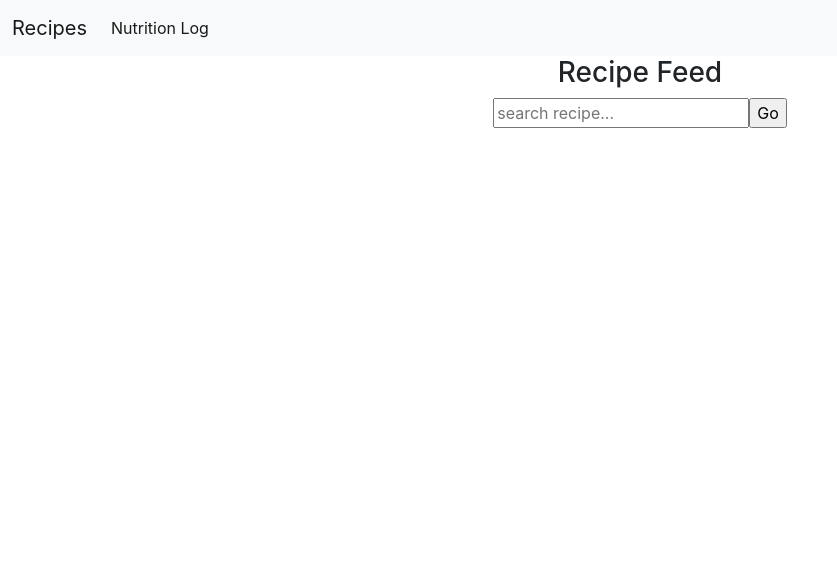
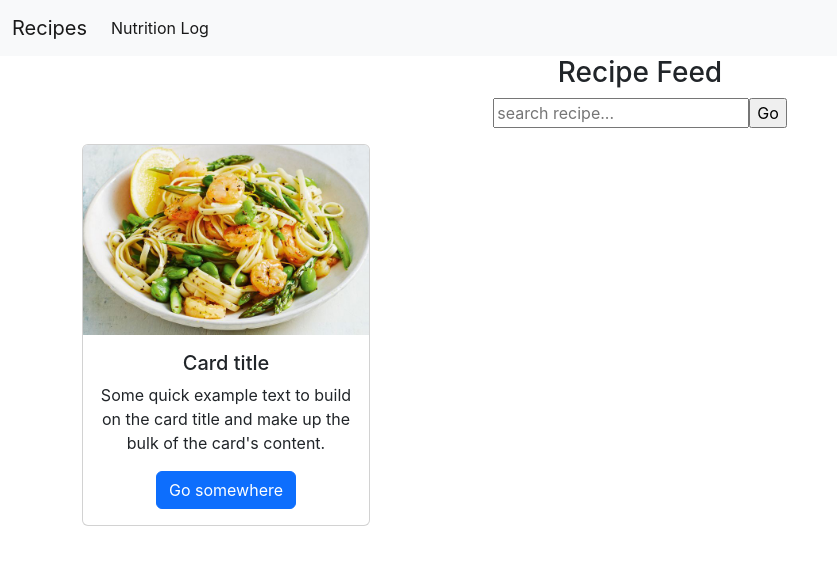
Before and after one commit to rinornor/nutrition-log, a React (Create React App) app: page / in a window 1280 px wide. Shown: the top 564 px of the page, without its empty margins (0-837 px from the left). Built offline with nearby package versions, Linux system fonts and the light colour scheme.

Commit message:
Created the Context Provider

```diff
--- /dev/null
+++ b/src/RecipeProvider.js
@@ -0,0 +1,17 @@
+import React, { createContext, useState } from "react";
+
+
+const RecipeContext = createContext();
+
+// Ne vend te setRecipe me vone i implementojme funksionet permes setRecipe dhe i dergojme ne komponentat qe na duhen sepse eshte praktike e keqe me e ekspozu funksionin e useState
+
+function RecipeProvider({children}) {
+    const [recipe, setRecipe] = useState();
+  return (
+    <RecipeContext.Provider value={{recipe, setRecipe}}  >
+        {children}
+    </RecipeContext.Provider>
+  )
+}
+
+export default RecipeProvider
--- /dev/null
+++ b/src/components/Recipe.js
@@ -0,0 +1,18 @@
+import React from 'react'
+import image from '../img/garlic-chilli-prawn-pasta-181440-1.jpg'
+
+function Recipe() {
+  return (
+    <div className="card" style={{'width': '18rem', 'marginTop': '1rem'}}>
+          <img src={image} className="card-img-top" alt="..." />
+          <div className="card-body">
+            <h5 className="card-title">Card title</h5>
+            <p className="card-text">Some quick example text to build on the card title and make up the bulk of the card's content.</p>
+            <a href="#" className="btn btn-primary">Go somewhere</a>
+        </div>
+
+        </div>
+  )
+}
+
+export default Recipe
--- a/src/index.js
+++ b/src/index.js
@@ -2,12 +2,19 @@ import React from 'react';
 import ReactDOM from 'react-dom/client';
 import './index.css';
 import App from './App';
+import RecipeProvider from './RecipeProvider';
+
+
+
 
 
 const root = ReactDOM.createRoot(document.getElementById('root'));
 root.render(
+
   <React.StrictMode>
-    <App />
+    <RecipeProvider>
+      <App />
+    </RecipeProvider>
   </React.StrictMode>
 );
 
--- a/src/pages/Nutrition.js
+++ b/src/pages/Nutrition.js
@@ -4,6 +4,7 @@ function Nutrition() {
   return (
     <div>
         <h3>Nutrition</h3>
+        <p>Ketu do te shfaqen te dhenat per konsumimin tone te recetave, po ashtu eventualisht mund te shtojme ndonje vlere te ushqimit te cilin e kemi konsumuar duke mos qene ne mesin e recetave qe jane te prezantuara.</p>
     </div>
   )
 }
--- a/src/pages/RecipesFeed.js
+++ b/src/pages/RecipesFeed.js
@@ -1,6 +1,10 @@
 import React from 'react'
 
+import Recipe from '../components/Recipe'
+
+
 function RecipesFeed() {
+
   return (
     <div className='container'>
 
@@ -9,6 +13,8 @@ function RecipesFeed() {
             <input type='text' placeholder='search recipe...' />
             <input type='button' value='Go' />
         </form>
+
+    <Recipe />
     </div>
   )
 }
```
Also changed, not shown: src/img/garlic-chilli-prawn-pasta-181440-1.jpg (added).
